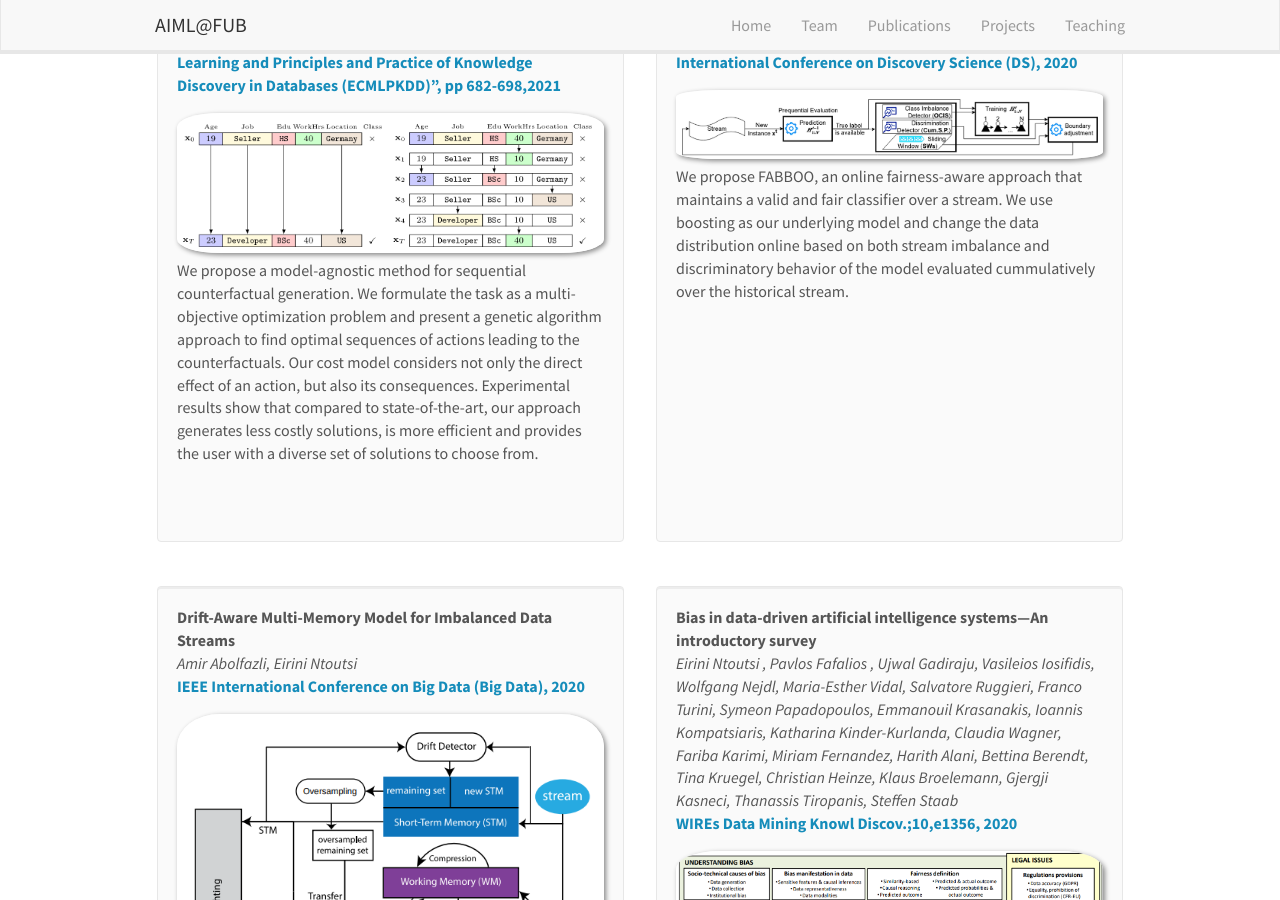
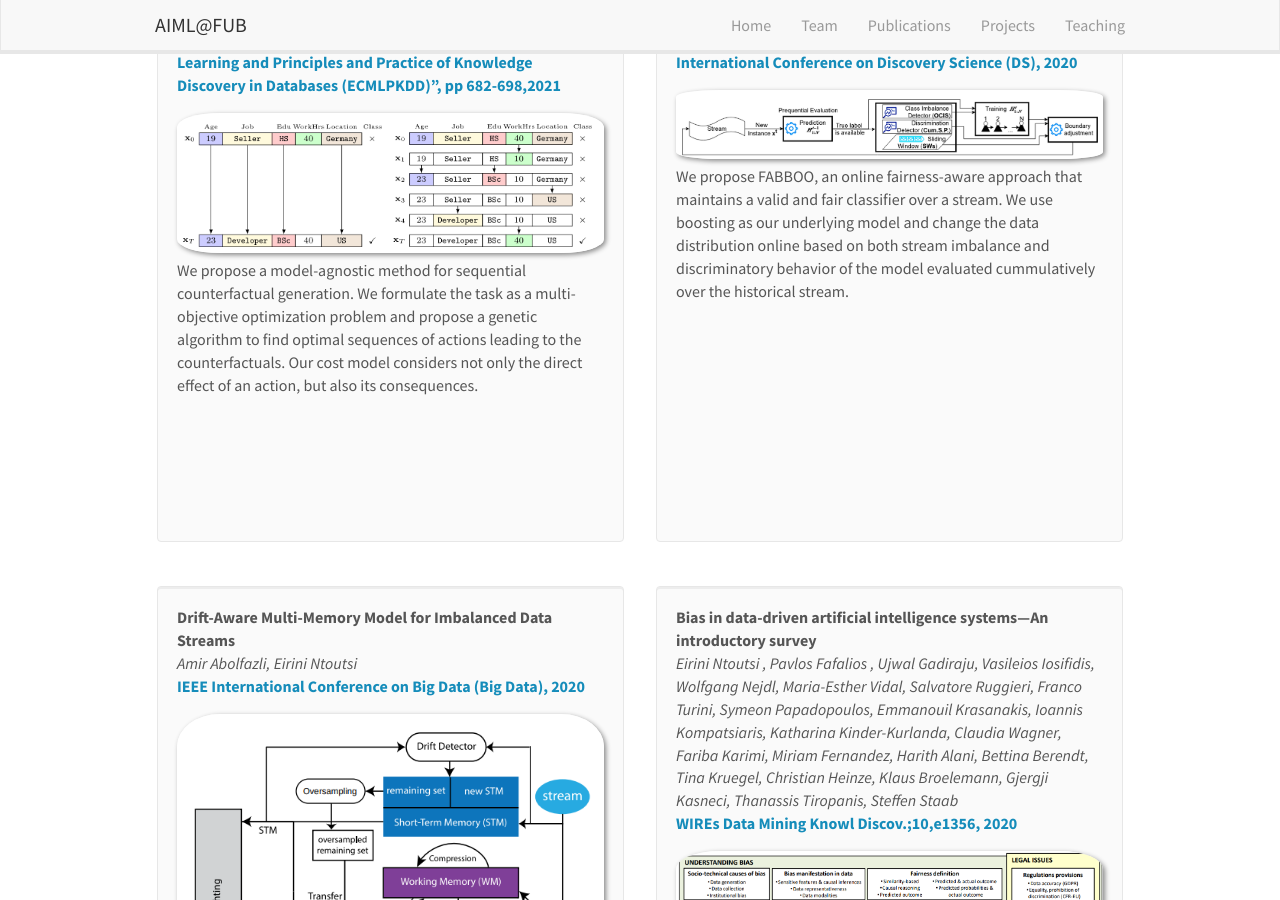
Before and after one commit to AIML-research/AIML-research.github.io, a Jekyll site: the page built from _pages/publications.md, in a window 1280 px wide and 900 px high, scrolled down 1490 px. Built offline with Jekyll 4.4.1, drawn with Linux system fonts in a browser that asks for light colours; nearby versions of some CDN libraries.

Commit message:
Update publist.yml

```diff
--- a/_data/publist.yml
+++ b/_data/publist.yml
@@ -94,7 +94,7 @@
 
 - title: "Consequence-aware Sequential Counterfactual Generation"
   image: Philip2021.png
-  description: We propose a model-agnostic method for sequential counterfactual generation. We formulate the task as a multi-objective optimization problem and present a genetic algorithm approach to find optimal sequences of actions leading to the counterfactuals. Our cost model considers not only the direct effect of an action, but also its consequences. Experimental results show that compared to state-of-the-art, our approach generates less costly solutions, is more efficient and provides the user with a diverse set of solutions to choose from.
+  description: We propose a model-agnostic method for sequential counterfactual generation. We formulate the task as a multi-objective optimization problem and propose a genetic algorithm to find optimal sequences of actions leading to the counterfactuals. Our cost model considers not only the direct effect of an action, but also its consequences.
   authors: Philip Naumann , Eirini Ntoutsi
   link:
     url: https://link.springer.com/chapter/10.1007%2F978-3-030-86520-7_42
```
